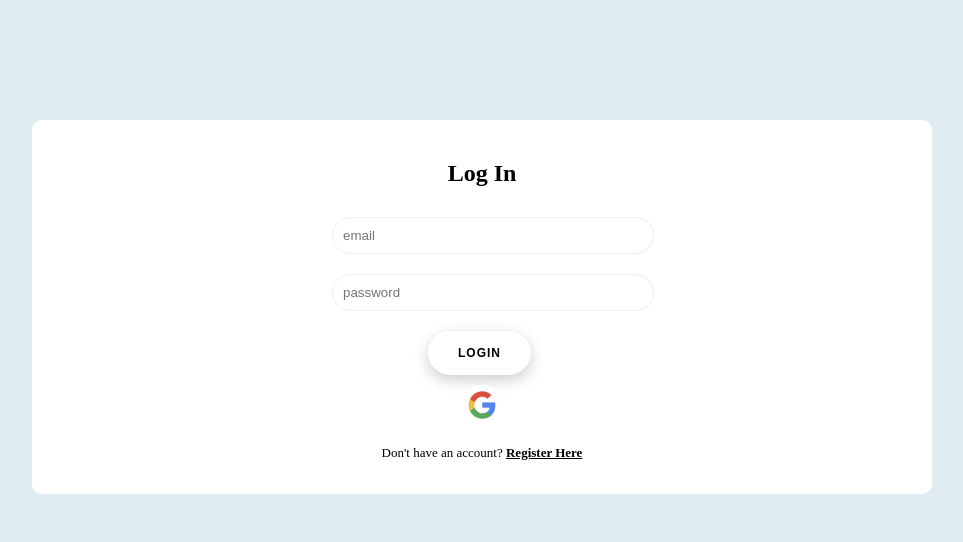
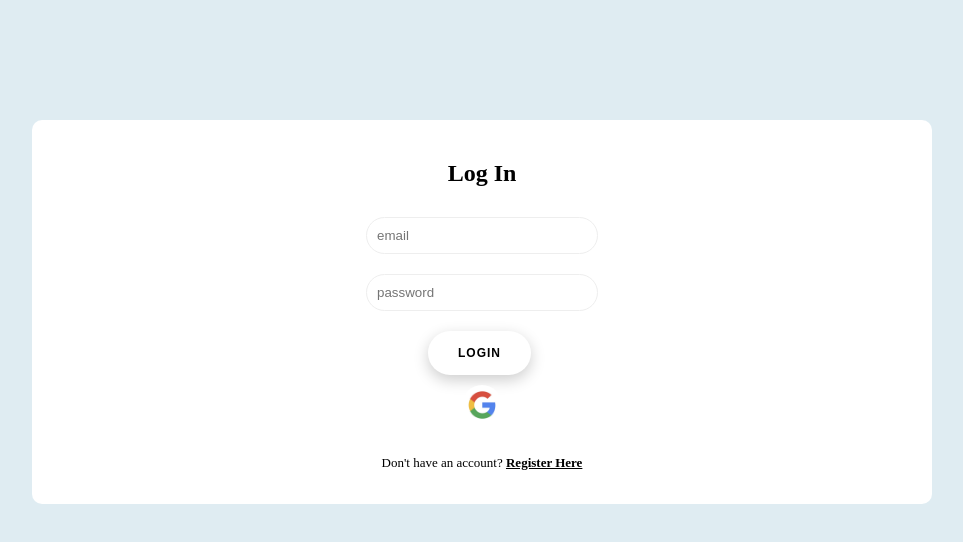
Before and after one commit to zarn-chalamet/flash-cards, a Vue app: page / in a window 1280 px wide. Shown: the top 542 px of the page, without its empty margins (158-1121 px from the left). Built offline with nearby package versions, Linux system fonts and the light colour scheme; no server answers.

Commit message:
some css changes

```diff
--- a/src/components/SearchBox.vue
+++ b/src/components/SearchBox.vue
@@ -18,6 +18,7 @@ export default {
         (item) =>
           item.title.toLowerCase().includes(search.value.toLowerCase())
       );
+      console.log(filterdSource.value);
       context.emit("emitSource",filterdSource.value);
     })
     return {search,filterdSource};
--- a/src/components/SingleCard.vue
+++ b/src/components/SingleCard.vue
@@ -1,7 +1,7 @@
 <template>
   <div class="card">
 
-    <div class="card-text">
+    <div class="card-text" v-if="flash">
       <h3>{{flash.title}}</h3>
       <h4>{{flash.cards.length}} terms</h4>
     </div>
--- a/src/views/HomeView.vue
+++ b/src/views/HomeView.vue
@@ -1,5 +1,6 @@
 <template>
   <NavBar @goToPage="goToPage" :isShowFlash="bol"></NavBar>
+
   <div v-if="bol=== 'true'">
     <SearchBox :source="flashs" @emitSource="receiveSource"></SearchBox>
     <div class="options-container">
@@ -20,6 +21,7 @@
       </div>
     </div>
   </div>
+
 </template>
 
 <script>
@@ -53,10 +55,15 @@ export default {
 
     watch(user,()=>{
       router.push("/");
-    })
+    });
+
+    watch(() => props.bol, (newVal) => {
+      isShowFlash.value = newVal;
+    });
 
     const receiveSource = (filteredSources) => {
-      if (isShowFlash.value) {
+      console.log("is show flash value"+ isShowFlash.value)
+      if (isShowFlash.value === 'true') {
         filteredFlashs.value = filteredSources;
       } else {
         filteredQuizzs.value = filteredSources;
--- a/src/views/WelcomView.vue
+++ b/src/views/WelcomView.vue
@@ -41,18 +41,28 @@ export default {
     max-width: 900px;
     border-radius: 10px;
     margin: 80px auto;
+
+    display: flex;
+    flex-direction: column;
+    align-items: center;
+    justify-content: center;
   }
   /* form styles */
   .welcome form {
     width: 300px;
     margin: 20px auto;
+
+    display: flex;
+    flex-direction: column;
+    align-items: center;
+    justify-content: center;
   }
   /* .welcome label {
     display: block;
     margin: 20px 0 10px;
   } */
   .welcome input {
-    width: 100%;
+    width: 70%;
     padding: 10px;
     border-radius: 20px;
     border: 1px solid #eee;
```
